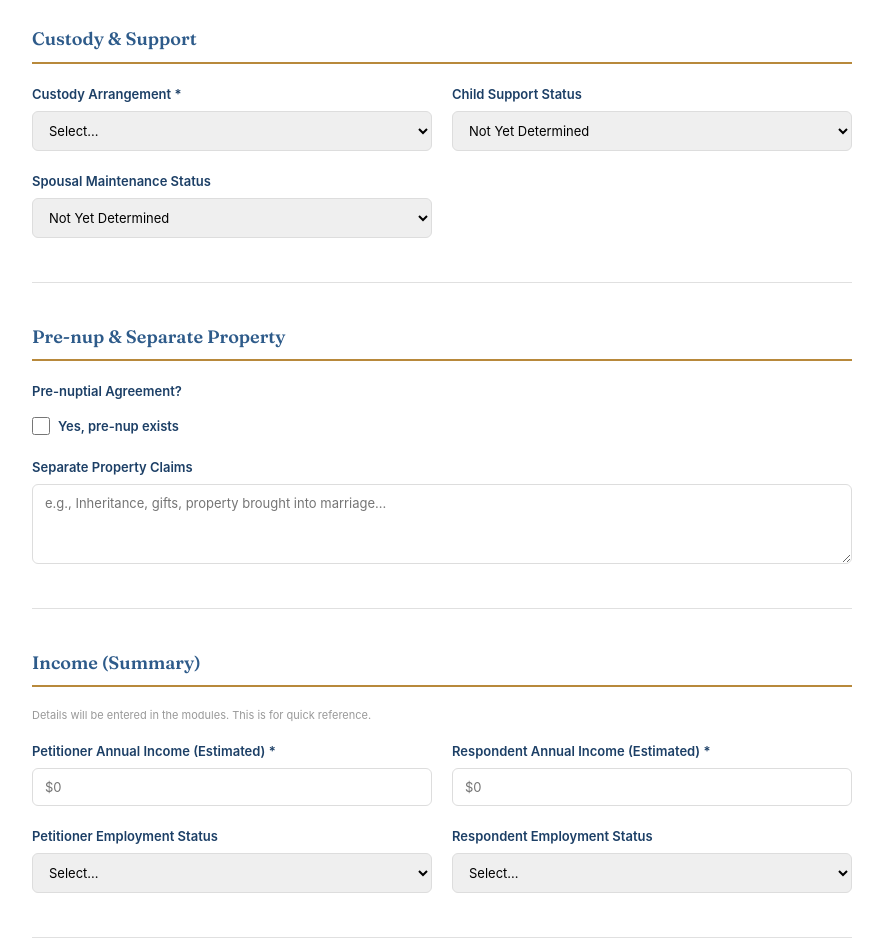
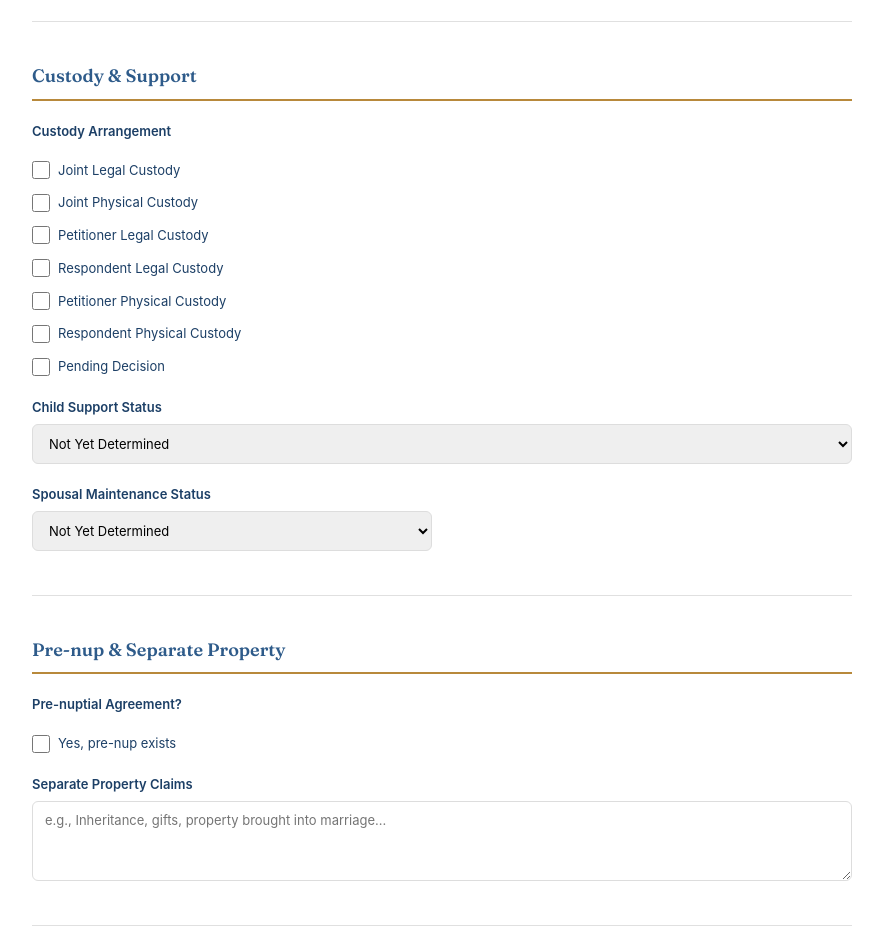
Before and after one commit to Tmattox12/veritaslegalintel, a website: page case-intake.html in a window 1280 px wide. Shown: the part 1665-2606 px from the top of the page, without its empty margins (198-1081 px from the left). Drawn offline with Linux system fonts and the light colour scheme.

Commit message:
Change custody field to checkboxes for multiple selections

```diff
--- a/case-intake.html
+++ b/case-intake.html
@@ -129,9 +129,9 @@
     }
     .checkbox-group {
       display: flex;
-      flex-wrap: wrap;
-      gap: 16px;
-      margin-top: 8px;
+      flex-direction: column;
+      gap: 12px;
+      margin-top: 12px;
     }
     .checkbox-item {
       display: flex;
@@ -142,9 +142,13 @@
       width: 18px;
       height: 18px;
       cursor: pointer;
+      accent-color: #2e5b8a;
     }
     .checkbox-item label {
       margin: 0;
+      cursor: pointer;
+      font-weight: 400;
+      color: #1c3f66;
     }
     .button-group {
       display: flex;
@@ -384,19 +388,39 @@
         <div class="form-section">
           <div class="section-title">Custody & Support</div>
 
-          <div class="form-row">
+          <div class="form-row full">
             <div class="form-group">
-              <label for="custody">Custody Arrangement *</label>
-              <select id="custody" name="custody" required>
-                <option value="">Select...</option>
-                <option value="joint-legal">Joint Legal Custody</option>
-                <option value="joint-physical">Joint Physical Custody</option>
-                <option value="petitioner-legal">Petitioner Legal Custody</option>
-                <option value="respondent-legal">Respondent Legal Custody</option>
-                <option value="petitioner-physical">Petitioner Physical Custody</option>
-                <option value="respondent-physical">Respondent Physical Custody</option>
-                <option value="pending">Pending Decision</option>
-              </select>
+              <label>Custody Arrangement</label>
+              <div class="checkbox-group">
+                <div class="checkbox-item">
+                  <input type="checkbox" id="custody-joint-legal" name="custody" value="joint-legal" />
+                  <label for="custody-joint-legal">Joint Legal Custody</label>
+                </div>
+                <div class="checkbox-item">
+                  <input type="checkbox" id="custody-joint-physical" name="custody" value="joint-physical" />
+                  <label for="custody-joint-physical">Joint Physical Custody</label>
+                </div>
+                <div class="checkbox-item">
+                  <input type="checkbox" id="custody-petitioner-legal" name="custody" value="petitioner-legal" />
+                  <label for="custody-petitioner-legal">Petitioner Legal Custody</label>
+                </div>
+                <div class="checkbox-item">
+                  <input type="checkbox" id="custody-respondent-legal" name="custody" value="respondent-legal" />
+                  <label for="custody-respondent-legal">Respondent Legal Custody</label>
+                </div>
+                <div class="checkbox-item">
+                  <input type="checkbox" id="custody-petitioner-physical" name="custody" value="petitioner-physical" />
+                  <label for="custody-petitioner-physical">Petitioner Physical Custody</label>
+                </div>
+                <div class="checkbox-item">
+                  <input type="checkbox" id="custody-respondent-physical" name="custody" value="respondent-physical" />
+                  <label for="custody-respondent-physical">Respondent Physical Custody</label>
+                </div>
+                <div class="checkbox-item">
+                  <input type="checkbox" id="custody-pending" name="custody" value="pending" />
+                  <label for="custody-pending">Pending Decision</label>
+                </div>
+              </div>
             </div>
             <div class="form-group">
               <label for="childSupport">Child Support Status</label>
--- a/case-intake.js
+++ b/case-intake.js
@@ -143,7 +143,7 @@ async function handleSubmit(event) {
 
     children: children,
     childrenCount: children.length,
-    custodyArrangement: formData.get('custody') || null,
+    custodyArrangement: Array.from(document.querySelectorAll('input[name="custody"]:checked')).map(x => x.value),
     childSupportStatus: formData.get('childSupport') || null,
     spousalMaintenanceStatus: formData.get('alimony') || null,
 
```
